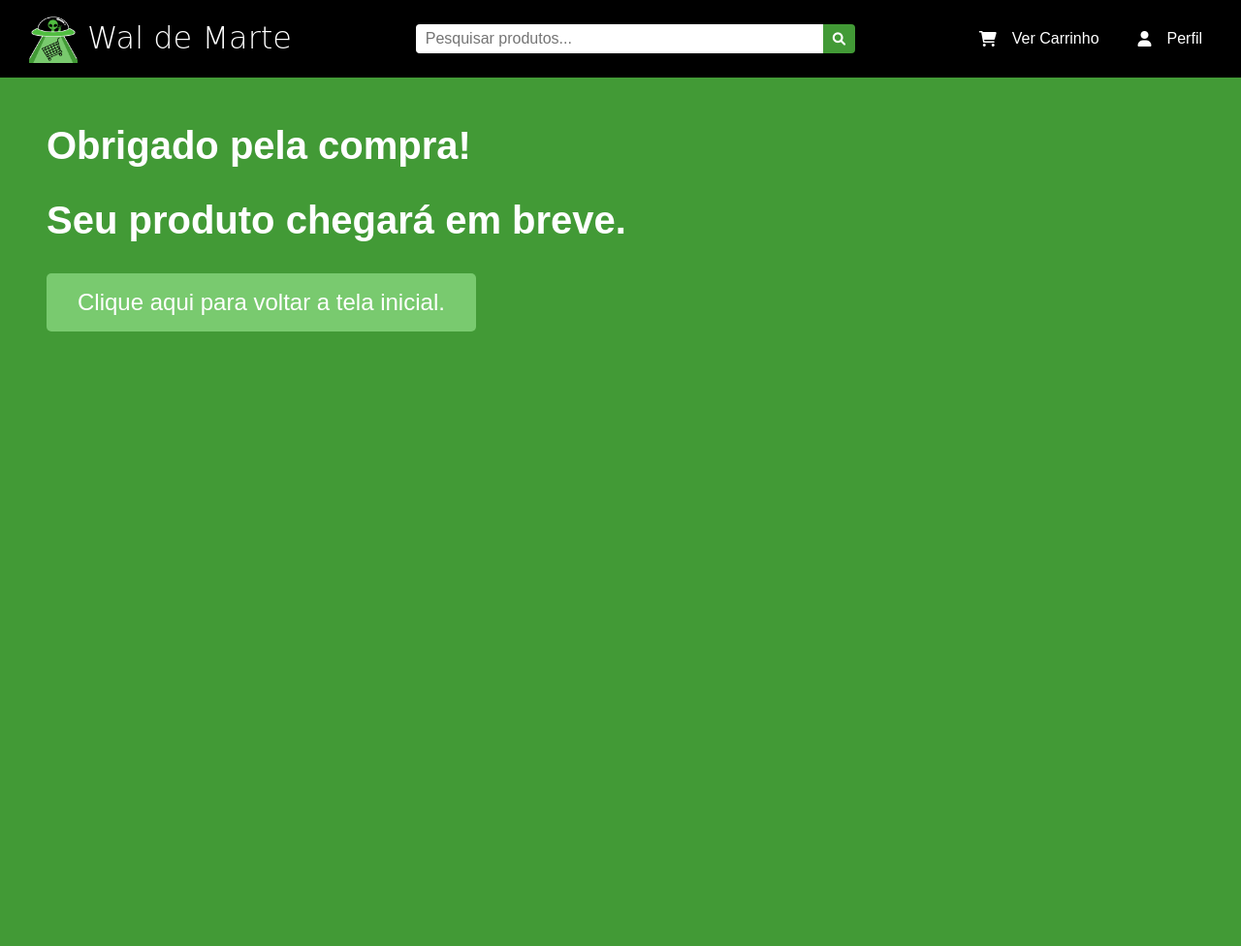
After one commit to EduardaTuboy/Wal-de-Marte, a Django app: template waldemarte/loja/templates/vendaConcluida.html in a window 1280 px wide; the page is wider, and only the part inside the window is pictured. The commit adds this page. Shown: that part at 97% size. Run offline with Django 5.2, Linux system fonts and the light colour scheme; the template is opened without the code that fills it, so the values that code supplies are empty; parts of the project's set-up code (start-up, migrations or seed data) failed here and were passed over; some web fonts are replaced.

Commit message:
Ajustes de url

```diff
--- a/waldemarte/loja/static/css/product.css
+++ b/waldemarte/loja/static/css/product.css
@@ -67,7 +67,7 @@
 .product-info h3 {
     font-size: 1.5rem;
     color: #333;
-    font-weight: 300;
+    font-weight: 800;
 }
 
 .product-info .subtitle {
--- /dev/null
+++ b/waldemarte/loja/static/css/vendaConcluida.css
@@ -0,0 +1,33 @@
+.content-sold{
+    width: 100%;
+    min-height: 100vh;
+    background-color: var(--cor-primaria);
+    padding: 3rem;
+    font-family: var(--fonte-texto);
+    display: flex;
+    flex-direction: column;
+    gap:2rem
+}
+
+.content-sold h2{
+    color: var(--cor-branco);
+    font-size: 2.5rem;
+
+    font-weight: bold;
+}
+
+.content-sold a{
+    color: var(--cor-branco);
+    font-size: 1.5rem;
+    text-decoration: none;
+    background-color: var(--cor-secundaria);
+    padding: 1rem 2rem;
+    border-radius: 5px;
+    transition: 0.3s;
+    width: fit-content;
+    cursor: pointer;
+}
+
+.content-sold a:hover{
+    transform: translateY(-5px);
+}
--- a/waldemarte/loja/templates/base.html
+++ b/waldemarte/loja/templates/base.html
@@ -11,6 +11,8 @@
     <link rel="stylesheet" href="{% static 'css/index.css' %}">
     <link rel="stylesheet" href="{% static 'css/product.css' %}">
     <link rel="stylesheet" href="{% static 'css/carrinho.css' %}">
+    <link rel="stylesheet" href="{% static 'css/compra.css' %}">
+    <link rel="stylesheet" href="{% static 'css/vendaConcluida.css' %}">
 
     <link rel="stylesheet" href="https://cdnjs.cloudflare.com/ajax/libs/font-awesome/6.0.0-beta3/css/all.min.css">
 
--- /dev/null
+++ b/waldemarte/loja/templates/vendaConcluida.html
@@ -0,0 +1,19 @@
+{% extends "base.html" %}
+
+{% load static %}
+
+{% block title %}Carrinho de Compras{% endblock %}
+
+{% block content %}
+    <div class="content-sold">
+        <h2>
+            Obrigado pela compra!
+        </h2>
+        <h2>
+            Seu produto chegará em breve.
+        </h2>
+        <a href="{% url 'index'%}">
+            Clique aqui para voltar a tela inicial.
+        </a>
+    </div>
+{% endblock %}
--- a/waldemarte/loja/urls.py
+++ b/waldemarte/loja/urls.py
@@ -17,6 +17,7 @@ urlpatterns = [
 
     path("compra/", views.compra, name="compra"),
 
+    path("vendaConcluida/", views.vendaConcluida, name="vendaConcluida"),
 
 
     # Salva um comprador na base de dados
@@ -134,7 +135,7 @@ urlpatterns = [
     # Adiciona um produto ao carrinho do usuario
     # Json (request) -> {"user_id", "produto_id"}
     # Json (responde) -> {"novo_frete", "novo_preco"}
-    path("cart/add", views.add_to_cart),
+    path("cart/add", views.add_to_cart, name="add_to_cart"),
 
     # Remove um produto do carrinho do usuario
     # Json (request) -> {"user_id", "produto_id"}
```
Also changed, not shown: waldemarte/loja/static/css/compra.css (added, +46 -0 lines), waldemarte/loja/templates/compra.html (+17 -1 lines), waldemarte/loja/templates/produto.html (+7 -2 lines), waldemarte/loja/views.py (+42 -41 lines).
